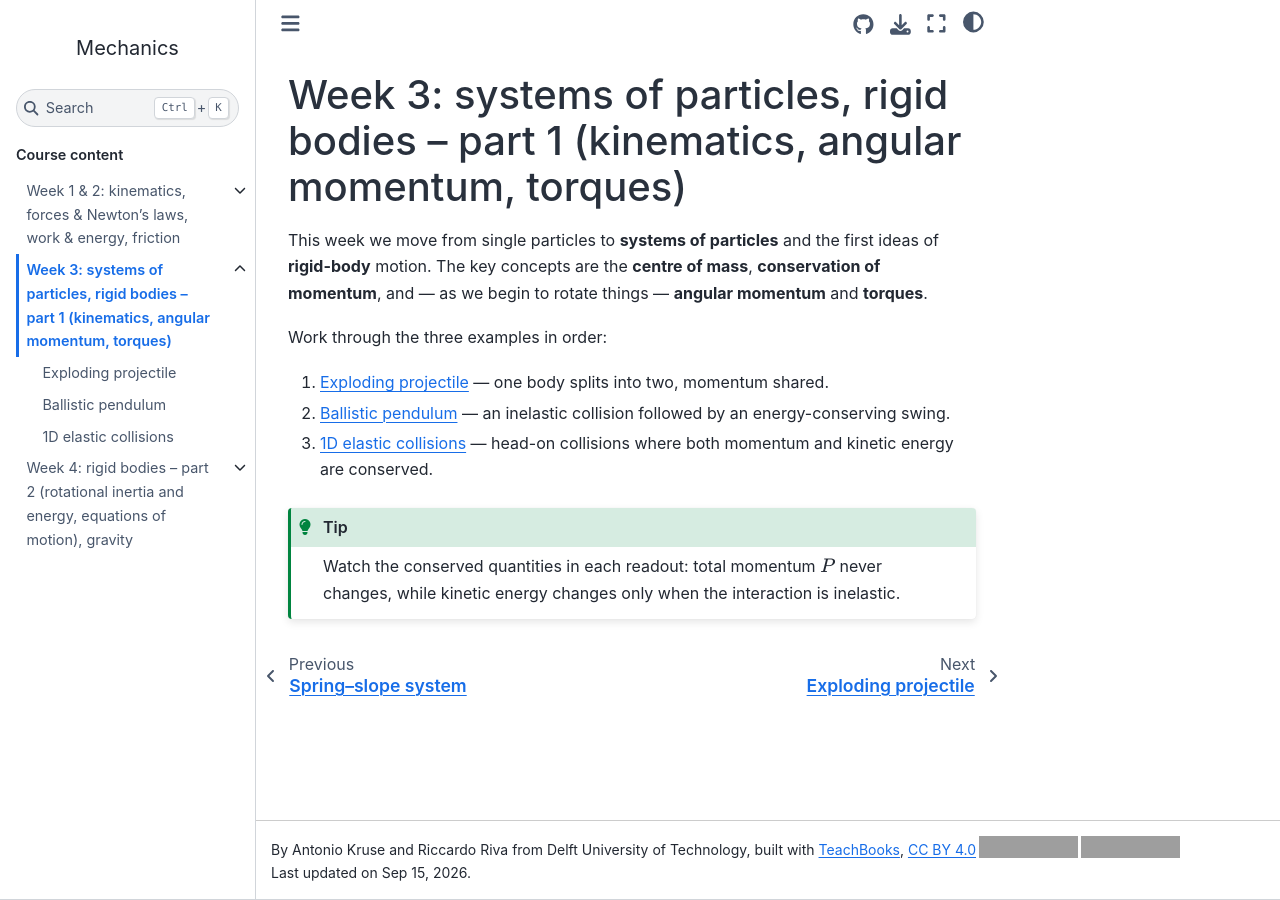
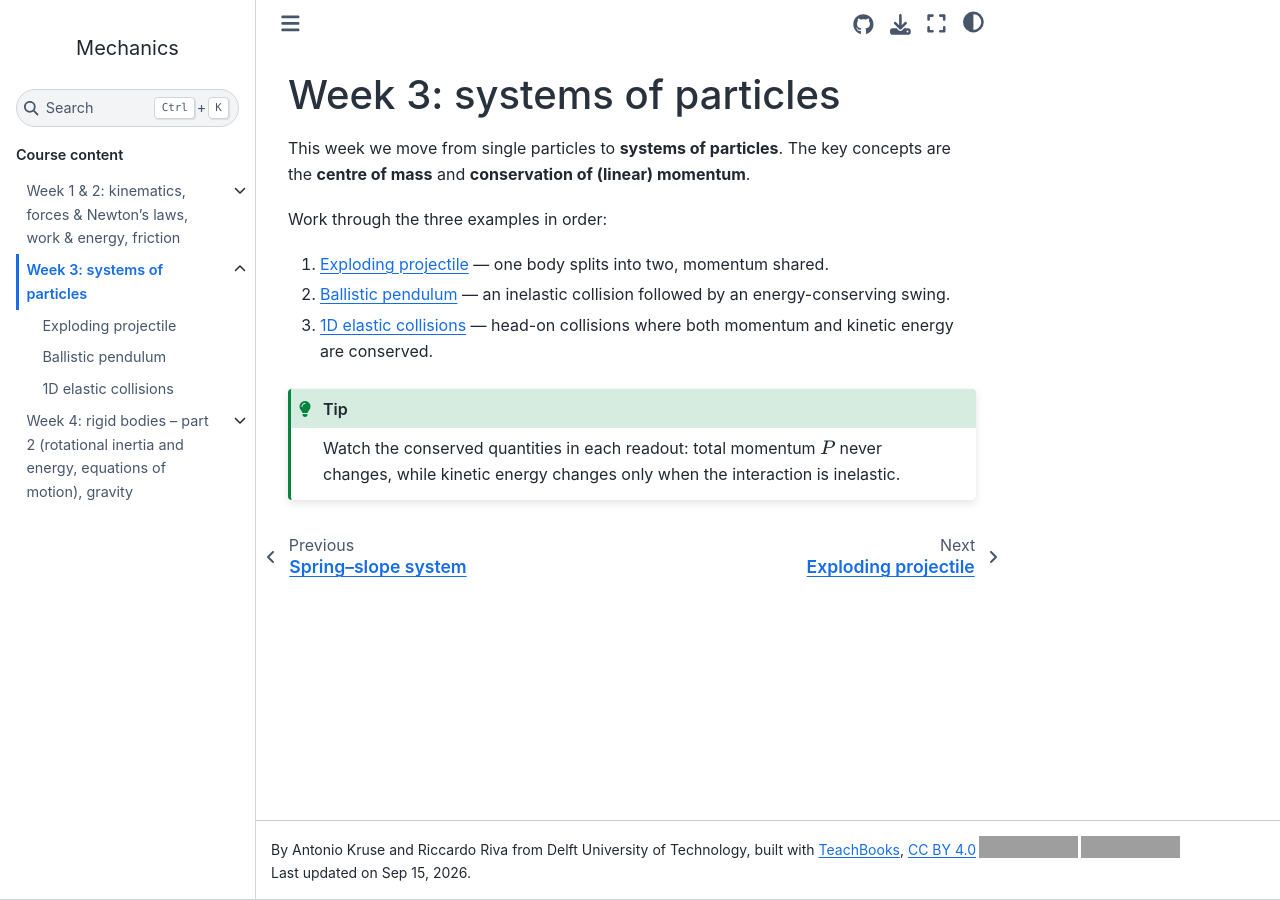
Before and after one commit to remriva/Mech, a Jupyter Book: the page built from book/week3/index.md, in a window 1280 px wide. Built offline with Jupyter Book 1.0.4 settings and Sphinx 7.4.7 and the Sphinx Book theme 1.1.4, drawn with Linux system fonts in a browser that asks for light colours; comment, search, counter and statistics services are not loaded; grey boxes are pictures that could not be loaded.

Commit message:
Update index.md

```diff
--- a/book/week3/index.md
+++ b/book/week3/index.md
@@ -1,9 +1,7 @@
 (week3)=
-# Week 3: systems of particles, rigid bodies – part 1 (kinematics, angular momentum, torques)
+# Week 3: systems of particles
 
-This week we move from single particles to **systems of particles** and the first ideas of
-**rigid-body** motion. The key concepts are the **centre of mass**, **conservation of momentum**,
-and — as we begin to rotate things — **angular momentum** and **torques**.
+This week we move from single particles to **systems of particles**. The key concepts are the **centre of mass** and **conservation of (linear) momentum**.
 
 Work through the three examples in order:
 
```
